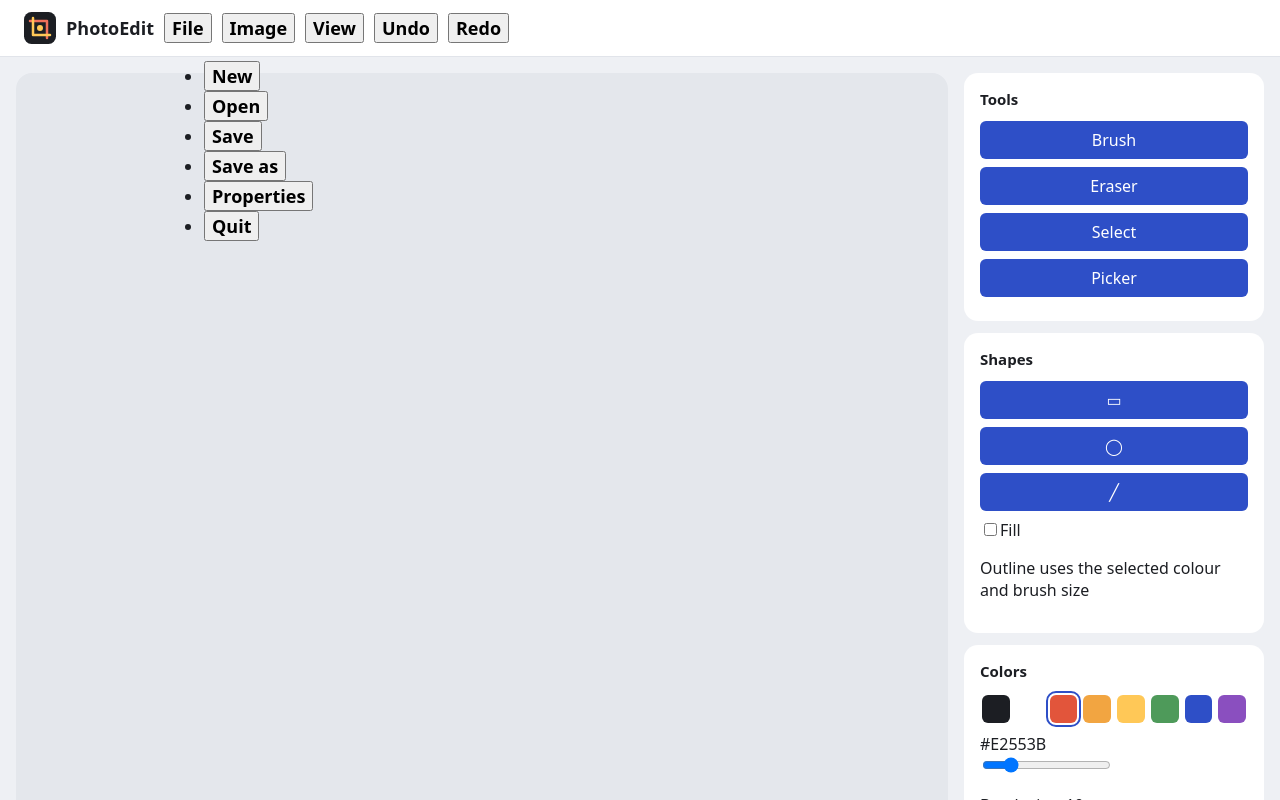
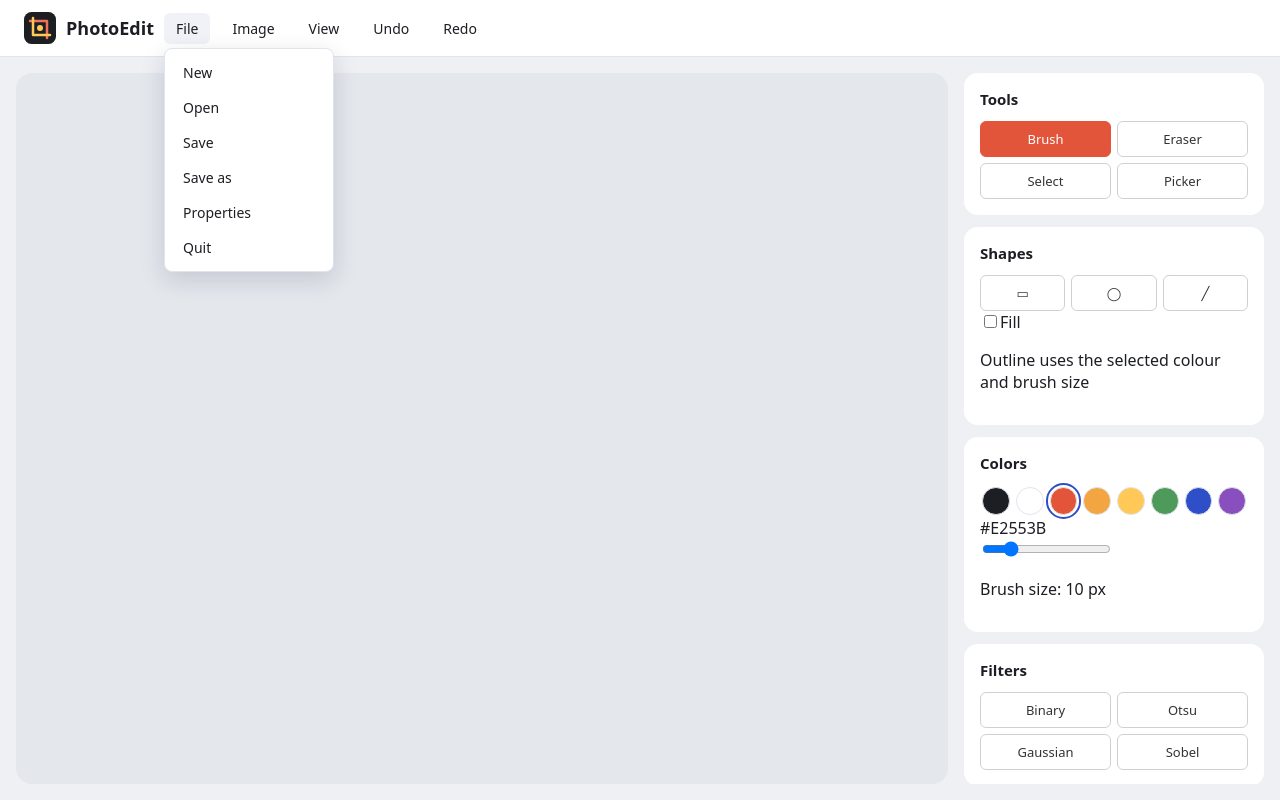
Before and after one commit to MoZy-ctrl/PhotoEditorApp, a React (Vite) app: page / in a window 1280 px wide. Both pictures are taken after a click on the button "File". Shown: the top 800 px of the page. Built offline with nearby package versions, Linux system fonts and the light colour scheme.

Commit message:
fixed design

```diff
--- a/src/App.css
+++ b/src/App.css
@@ -1,19 +1,23 @@
 :root {
-  --color-surface: #ffffff; /* paneler, header */
-  --color-background: #eef0f4; /* sidebakgrunn */
-  --color-stage: #e4e7ec; /* rundt bildet */
-  --color-border: #e1e4ea; /* kantlinjer */
+  --color-surface: #ffffff;
+  --color-background: #eef0f4;
+  --color-stage: #e4e7ec;
+  --color-border: #e1e4ea;
   --color-text: #1c1e23;
-  --color-accent: #2e4fc7; /* primærknapper */
+  --color-accent: #2e4fc7;
+  --color-brand: #e2553b;
+  --color-hover: #f0f2f7;
 }
 
 .app {
-  min-height: 100vh;
+  height: 100vh;
   display: flex;
   flex-direction: column;
 }
 
 .header {
+  position: relative;
+  z-index: 10;
   display: flex;
   align-items: center;
   gap: 10px;
@@ -24,8 +28,58 @@
   font-size: 18px;
 }
 
+.header button {
+  padding: 6px 12px;
+  border: none;
+  border-radius: 6px;
+  background: transparent;
+  color: var(--color-text);
+  font-size: 14px;
+  font-weight: 500;
+  cursor: pointer;
+}
+
+.header button:hover,
+.header .menu-button.open {
+  background: var(--color-hover);
+}
+
+.header .menu {
+  position: relative;
+}
+
+.header .menu-list {
+  position: absolute;
+  top: calc(100% + 4px);
+  left: 0;
+  z-index: 100;
+  min-width: 170px;
+  margin: 0;
+  padding: 6px;
+  list-style: none;
+  background: var(--color-surface);
+  border: 1px solid var(--color-border);
+  border-radius: 8px;
+  box-shadow: 0 8px 24px rgba(20, 30, 60, 0.15);
+}
+
+.header .menu-list li {
+  margin: 0;
+}
+
+.header .menu-list button {
+  display: block;
+  width: 100%;
+  padding: 8px 12px;
+  text-align: left;
+  white-space: nowrap;
+  border-radius: 4px;
+  font-weight: 400;
+}
+
 .workspace {
   flex: 1;
+  min-height: 0;
   display: flex;
   gap: 16px;
   padding: 16px;
@@ -35,19 +89,31 @@
   flex: 1;
   min-width: 0;
   display: flex;
-  flex-direction: column;
-  align-items: center;
-  justify-content: center;
-  gap: 16px;
   padding: 24px;
   background: var(--color-stage);
   border-radius: 16px;
+  overflow: auto;
 }
 
-.canvas-area canvas {
-  max-width: 100%;
-  max-height: 70vh;
+.canvas-wrapper {
+  position: relative;
+  display: inline-block;
+  margin: auto;
+  line-height: 0;
+}
+
+.canvas-wrapper canvas {
+  display: block;
+  max-width: none;
   box-shadow: 0 8px 24px rgba(20, 30, 60, 0.2);
+}
+
+.selection {
+  position: absolute;
+  box-sizing: border-box;
+  border: 2px dashed #fff;
+  outline: 2px dashed #000;
+  pointer-events: none;
 }
 
 .sidebar {
@@ -55,6 +121,7 @@
   display: flex;
   flex-direction: column;
   gap: 12px;
+  overflow-y: auto;
 }
 
 .panel {
@@ -66,47 +133,6 @@
 .panel h2 {
   margin: 0 0 12px;
   font-size: 15px;
-}
-
-.swatches {
-  display: grid;
-  grid-template-columns: repeat(8, 1fr);
-  gap: 6px;
-  padding: 2px;
-}
-
-.swatch {
-  aspect-ratio: 1;
-  border: 1px solid var(--color-border);
-  border-radius: 50%;
-}
-
-.swatch.selected {
-  outline: 2px solid var(--color-accent);
-  outline-offset: 2px;
-}
-
-.canvas-wrapper {
-  position: relative;
-  display: inline-block;
-  line-height: 0;
-}
-
-.canvas-wrapper canvas {
-  display: block;
-}
-
-.selection {
-  position: absolute;
-  box-sizing: border-box;
-  border: 2px dashed #fff;
-  outline: 2px dashed #000;
-  pointer-events: none;
-}
-
-.header {
-  position: relative;
-  z-index: 10;
 }
 
 .panel button {
@@ -121,16 +147,8 @@
   cursor: pointer;
 }
 
-.panel button:hover {
-  background: #1f3a9e;
-}
-
-.panel button:active {
-  background: #1a2e7f;
-}
-
-.panel button:focus {
-  outline: 2px solid #1f3a9e;
+.panel button:focus-visible {
+  outline: 2px solid var(--color-accent);
   outline-offset: 2px;
 }
 
@@ -138,3 +156,54 @@
   background: #ccc;
   cursor: not-allowed;
 }
+
+.swatches {
+  display: grid;
+  grid-template-columns: repeat(8, 1fr);
+  gap: 6px;
+  padding: 2px;
+}
+
+.panel .swatch {
+  aspect-ratio: 1;
+  padding: 0;
+  margin: 0;
+  border: 1px solid var(--color-border);
+  border-radius: 50%;
+}
+
+.panel .swatch.selected {
+  outline: 2px solid var(--color-accent);
+  outline-offset: 2px;
+}
+
+.sidebar .tool-buttons {
+  display: grid;
+  grid-template-columns: repeat(2, 1fr);
+  gap: 6px;
+}
+
+.sidebar .shape-buttons {
+  grid-template-columns: repeat(3, 1fr);
+  font-size: 18px;
+}
+
+.sidebar .tool-buttons button {
+  margin: 0;
+  padding: 8px 4px;
+  border: 1px solid #d0d0d0;
+  background: var(--color-surface);
+  color: #333;
+  font-size: 13px;
+}
+
+.sidebar .tool-buttons button:hover {
+  background: #f5f5f5;
+  border-color: #b0b0b0;
+}
+
+.sidebar .tool-buttons button.selected {
+  background: var(--color-brand);
+  border-color: var(--color-brand);
+  color: #fff;
+}
--- a/src/components/Menu.tsx
+++ b/src/components/Menu.tsx
@@ -1,7 +1,7 @@
-import { useState } from "react";
-import "../menu.css";
+import { useEffect, useRef, useState } from "react";
+import "../App.css";
 
-type MenuItem = {
+export type MenuItem = {
   label: string;
   onClick: () => void;
 };
@@ -13,18 +13,40 @@ type MenuProps = {
 
 function Menu({ label, items }: MenuProps) {
   const [isVisible, setIsVisible] = useState(false);
+  const menuRef = useRef<HTMLDivElement>(null);
 
-  function handleClick() {
-    setIsVisible(!isVisible);
-  }
+  // Lukk menyen når man klikker et sted utenfor den
+  useEffect(() => {
+    if (!isVisible) return;
+    function handleClickOutside(e: MouseEvent) {
+      if (menuRef.current && !menuRef.current.contains(e.target as Node)) {
+        setIsVisible(false);
+      }
+    }
+    document.addEventListener("mousedown", handleClickOutside);
+    return () => document.removeEventListener("mousedown", handleClickOutside);
+  }, [isVisible]);
+
   return (
-    <div className="menu">
-      <button onClick={handleClick}>{label}</button>
+    <div className="menu" ref={menuRef}>
+      <button
+        className={isVisible ? "menu-button open" : "menu-button"}
+        onClick={() => setIsVisible(!isVisible)}
+      >
+        {label}
+      </button>
       {isVisible && (
-        <ul>
+        <ul className="menu-list">
           {items.map((item) => (
             <li key={item.label}>
-              <button onClick={item.onClick}>{item.label}</button>
+              <button
+                onClick={() => {
+                  item.onClick();
+                  setIsVisible(false);
+                }}
+              >
+                {item.label}
+              </button>
             </li>
           ))}
         </ul>
--- a/src/components/Sidebar.tsx
+++ b/src/components/Sidebar.tsx
@@ -117,14 +117,14 @@ function Sidebar({
 
       <section className="panel">
         <h2>Filters</h2>
-        <button onClick={() => onProcess("filters/binary")}>Binary</button>
-        <button onClick={() => onProcess("filters/gaussian")}>Gaussian</button>
-        <button onClick={() => onProcess("filters/sobel")}>Sobel</button>
-        <button onClick={() => onProcess("filters/otsu")}>Otsu</button>
-      </section>
-
-      <section className="panel">
-        <h2>Layers</h2>
+        <div className="tool-buttons">
+          <button onClick={() => onProcess("filters/binary")}>Binary</button>
+          <button onClick={() => onProcess("filters/otsu")}>Otsu</button>
+          <button onClick={() => onProcess("filters/gaussian")}>
+            Gaussian
+          </button>
+          <button onClick={() => onProcess("filters/sobel")}>Sobel</button>
+        </div>
       </section>
     </aside>
   );
--- a/src/menu.css
+++ b/src/menu.css
@@ -2,6 +2,39 @@
   position: relative;
 }
 
-ul {
+.header .menu-button.open {
+  background: #f0f0f0;
+}
+
+.menu-list {
   position: absolute;
+  top: calc(100% + 4px);
+  left: 0;
+  z-index: 100;
+  min-width: 170px;
+  margin: 0;
+  padding: 6px;
+  list-style: none;
+  background: #ffffff;
+  border: 1px solid #e1e4ea;
+  border-radius: 8px;
+  box-shadow: 0 8px 24px rgba(20, 30, 60, 0.15);
 }
+
+.menu-list li {
+  margin: 0;
+}
+
+.header .menu-list button {
+  display: block;
+  width: 100%;
+  padding: 8px 12px;
+  text-align: left;
+  white-space: nowrap;
+  border-radius: 4px;
+  font-weight: 400;
+}
+
+.header .menu-list button:hover {
+  background: #f0f2f7;
+}
```
